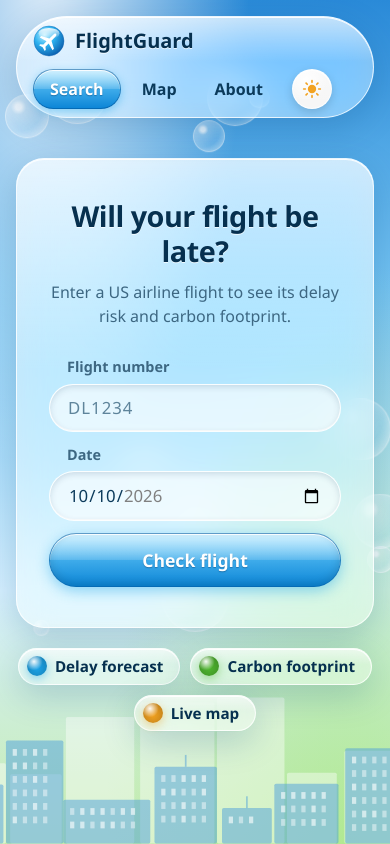
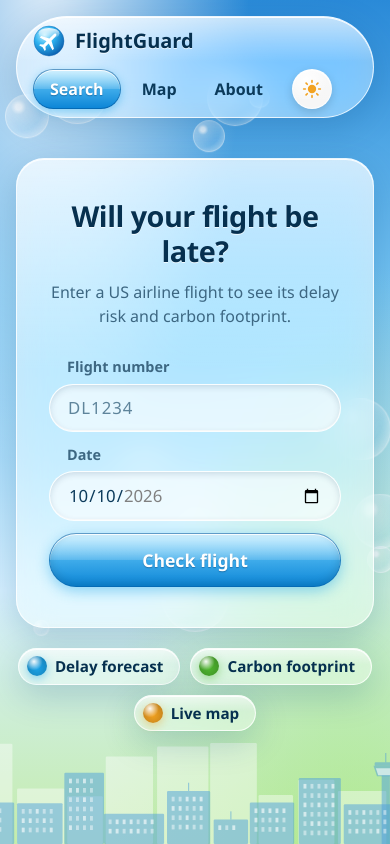
Before and after one commit to rmash0/FlightGuard, a React (Vite) app in the folder frontend/: page / in a window 390 px wide. Built offline with nearby package versions, Linux system fonts and the light colour scheme.

Commit message:
fix(theme): size skyline by width so wide screens don't clip turbines

```diff
--- a/frontend/src/components/aero/SkyBackground.css
+++ b/frontend/src/components/aero/SkyBackground.css
@@ -87,7 +87,12 @@
   bottom: 0;
   left: 0;
   width: 100%;
-  height: clamp(140px, 24vh, 240px);
+  /*
+   * Height follows the width so wide screens don't crop the top of the drawing
+   * (the SVG uses "slice"). At 14vw about 200 of the 240 viewBox units stay visible,
+   * enough for the turbine blade tips (y >= 50). Narrow screens crop the sides instead.
+   */
+  height: clamp(140px, 14vw, 360px);
 }
 
 .skyline__back {
```
